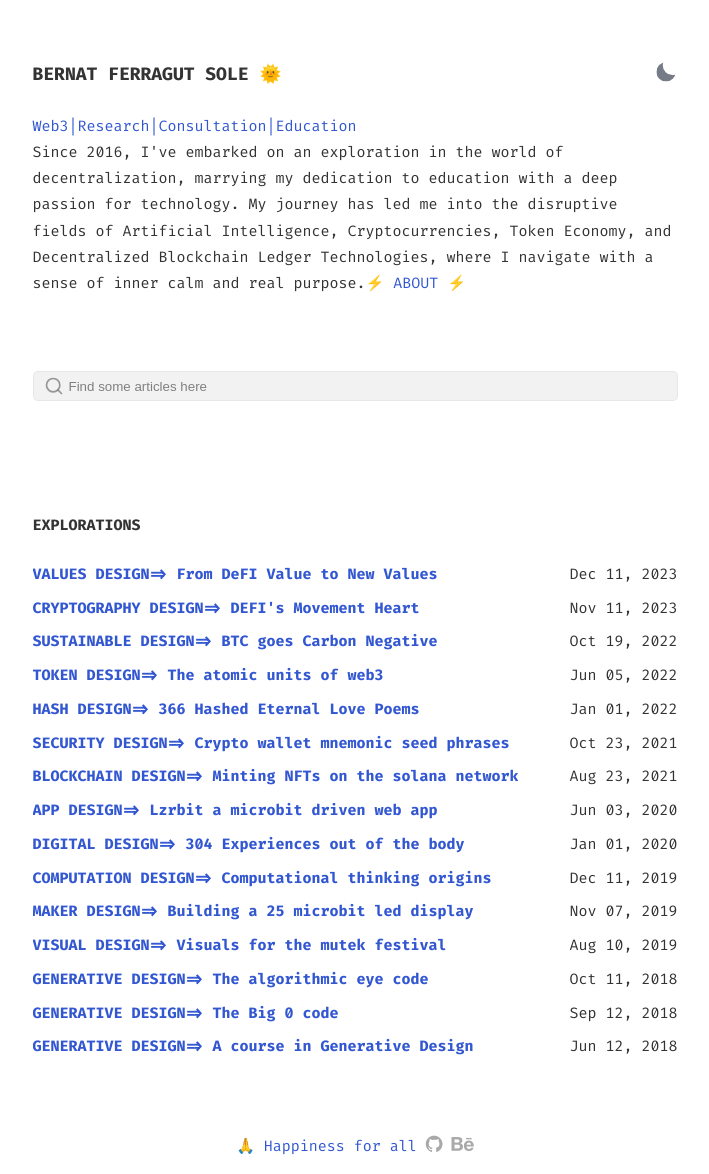
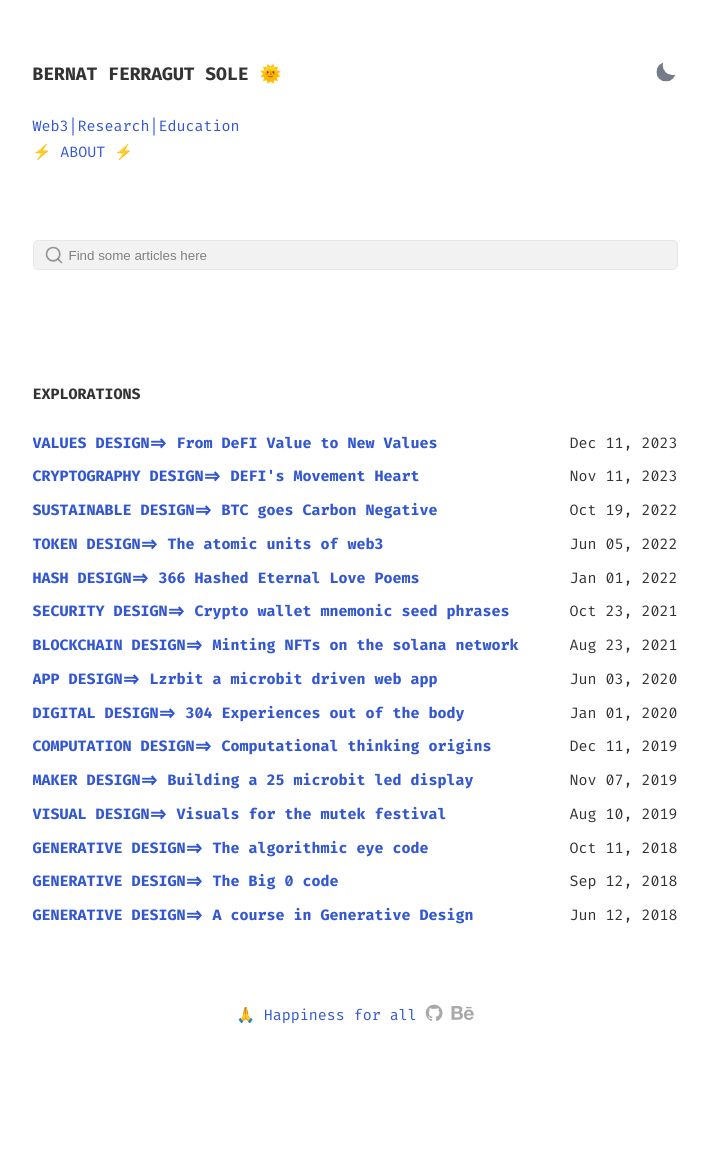
Before and after one commit to bernatferragut/WEB2, a Jekyll site: the page built from index.html, in a window 1280 px wide. Shown: the whole page, without its empty margins (285-994 px from the left). Built offline with Jekyll 4.4.1, drawn with Linux system fonts in a browser that asks for light colours; after the commit the page ends 1043 px from its top, so only the background shows below that.

Commit message:
Update index.html
Main Update

```diff
--- a/index.html
+++ b/index.html
@@ -9,8 +9,8 @@
         </button>
     </div>
     <div class="bio">
-        <a href"{{ site.baseurl }}/about">Web3|Research|Consultation|Education</a> <br>
-        <p>Since 2016, I've embarked on an exploration in the world of decentralization, marrying my dedication to education with a deep passion for technology. My journey has led me into the disruptive fields of Artificial Intelligence, Cryptocurrencies, Token Economy, and Decentralized Blockchain Ledger Technologies, where I navigate with a sense of inner calm and real purpose.<a href="{{ site.baseurl }}/about">⚡ ABOUT ⚡</a></p>
+        <a href"{{ site.baseurl }}/about">Web3|Research|Education</a> <br>
+        <p><a href="{{ site.baseurl }}/about">⚡ ABOUT ⚡</a></p>
     </div>
 </section>
 
```
